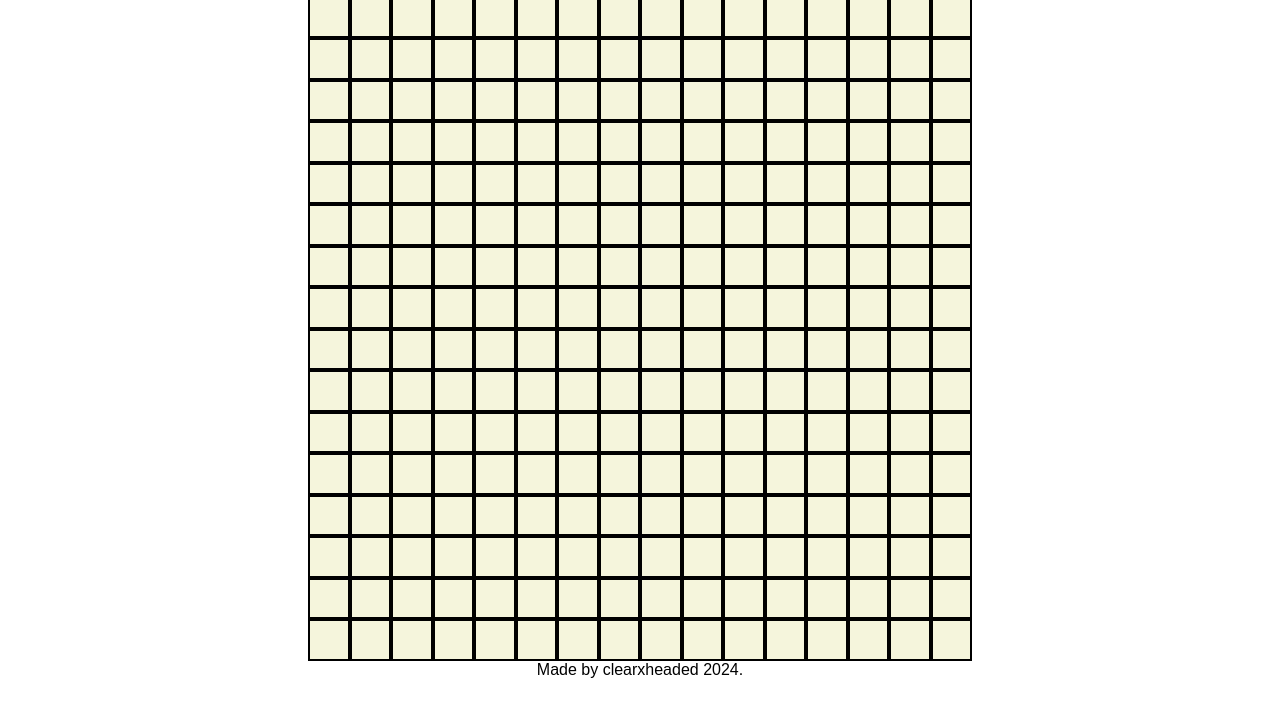
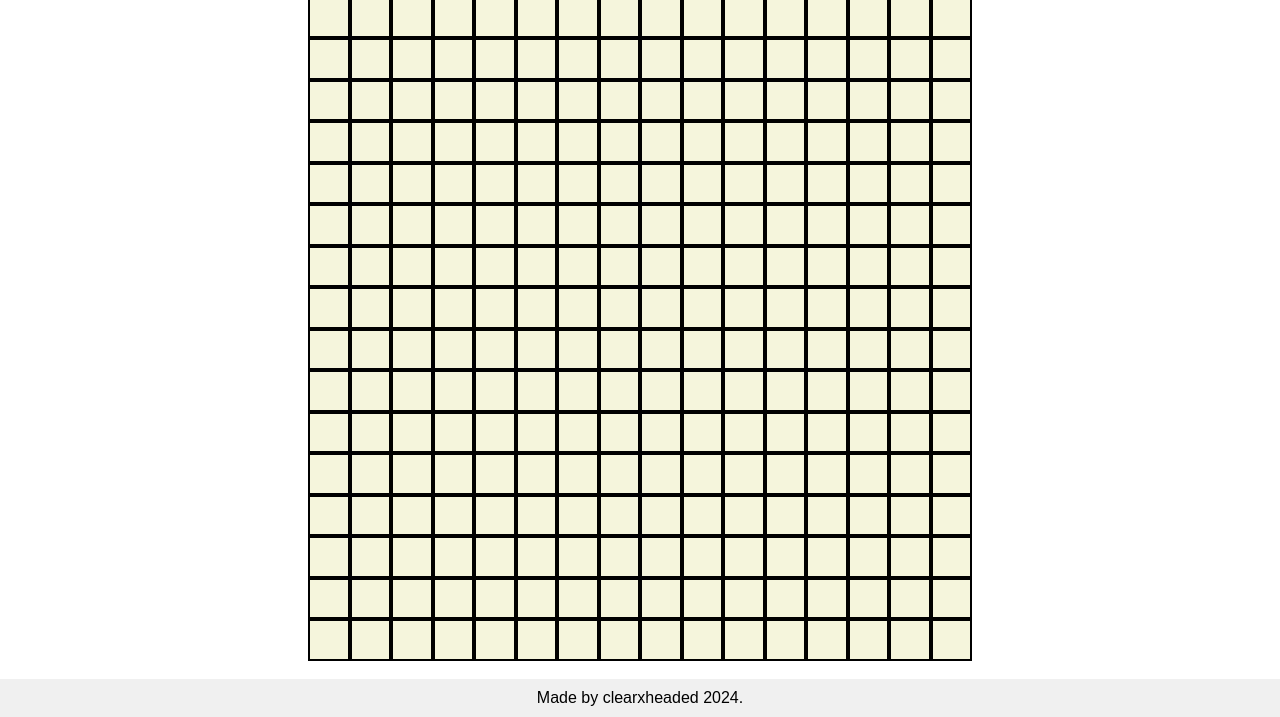
Before and after one commit to Clearxheaded/etch-a-sketch, a plain HTML site: page index.html in a window 1280 px wide. Shown: the part 83-800 px from the top of the page. Drawn offline with Linux system fonts and the light colour scheme.

Commit message:
Placed footer on the bottom

```diff
--- a/styles.css
+++ b/styles.css
@@ -5,6 +5,7 @@ body {
     align-items: center;
     margin: 0;
     padding: 0;
+    height: 100vh;
 }
 
 #container {
@@ -13,7 +14,6 @@ body {
     height: 664px;
     display: flex;
     flex-wrap: wrap;
-    flex-grow: 1;
     justify-content: flex-start;
     align-items: flex-start;
 }
@@ -25,3 +25,13 @@ body {
     height: 37.5px;
     width: 37.5px;
 }
+
+.footer {
+    display: flex;
+    align-items: center;
+    justify-content: center;
+    margin-top: auto; /* Pushes the footer to the bottom */
+    background-color: #f0f0f0; /* Optional: you can add a background color to the footer */
+    width: 100%;
+    padding: 10px;
+}
```
